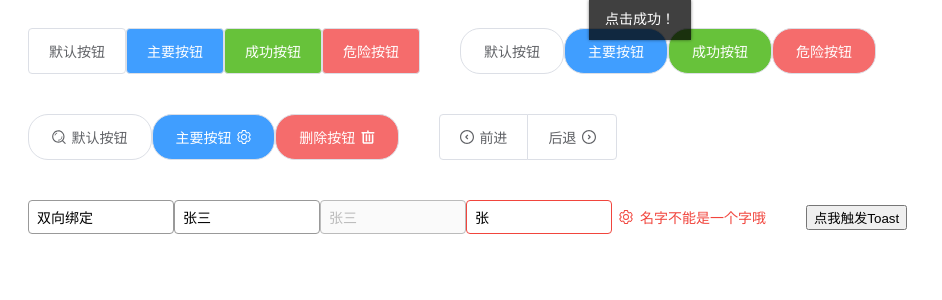
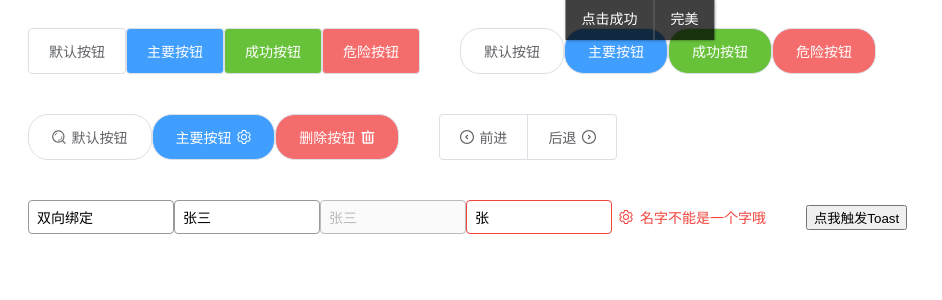
Before and after one commit to luckzhu/eazy-ui, a Vue app: page / in a window 1280 px wide. Both pictures are taken after a click on the button "点我触发Toast". Shown: the top 300 px of the page, without its empty margins (0-942 px from the left). Built offline with nearby package versions, Linux system fonts and the light colour scheme.

Commit message:
添加toast自动关闭和callback

```diff
--- a/src/App.vue
+++ b/src/App.vue
@@ -59,7 +59,14 @@ export default {
       console.log(e);
     },
     showToast(){
-      this.$toast("点击成功！")
+      this.$toast("点击成功",{
+        closeButton: {
+          text: '完美',
+          closeCallback(){
+            console.log('回调收到啦！')
+          }
+        }
+      })
     }
   }
 };
--- a/src/components/plugin.js
+++ b/src/components/plugin.js
@@ -2,11 +2,16 @@ import Toast from './toast.vue'
 export default {
     install(Vue, options){
         //生成一个toast组件，然后放到body里面
-        Vue.prototype.$toast = function(message){
+        Vue.prototype.$toast = function(message,toastOptions){
             let Constructor = Vue.extend(Toast)
-            let toast = new Constructor()
+            let toast = new Constructor({
+                propsData: {
+                    closeButton: toastOptions.closeButton
+                }
+            })
             //slot要写在$mount之前。default是一个数组。
             toast.$slots.default = [message]
+
             toast.$mount()
             //注意不要忘了body
             document.body.appendChild(toast.$el)
--- a/src/components/toast.vue
+++ b/src/components/toast.vue
@@ -1,12 +1,52 @@
 <template>
   <div class="toast">
     <slot></slot>
+    <span class="line"></span>
+    <span class="close" v-if="closeButton" @click="clickClose">{{closeButton.text}}</span>
   </div>
 </template>
 
 <script>
 export default {
-  name: "ZhuToast"
+  name: "ZhuToast",
+  props: {
+    autoClose: {
+      type: Boolean,
+      default: true
+    },
+    closeTime: {
+      type: Number,
+      default: 5,
+    },
+    closeButton: {
+      type: Object,
+      //由于是个对象，必须写成函数形式return
+      default(){
+        return{
+          text: '关闭',
+          closeCallback: undefined
+        }
+      }
+    }
+  },
+  mounted() {
+    if (this.autoClose) {
+      setTimeout(() => {
+       this.toastClose()
+      }, this.closeTime * 1000);
+    }
+  },
+  methods: {
+    toastClose() {
+      //destroy并不会将元素从页面移除，所以要remove
+      this.$el.remove();
+      this.$destroy();
+    },
+    clickClose(){
+      this.toastClose()
+      this.closeButton.closeCallback()
+    }
+  }
 };
 </script>
 
@@ -31,4 +71,16 @@ $toast-bg: rgba(0, 0, 0, 0.75);
   box-shadow: 0px 0px 3px 0px rgba(0, 0, 0, 0.5);
   padding: 0 16px;
 }
+
+.line {
+  display: inline-block;
+  margin-left: 16px;
+  height: 100%;
+  border-left: 1px solid #666;
+}
+
+.close {
+  padding-left: 16px;
+  cursor: pointer;
+}
 </style>
```
